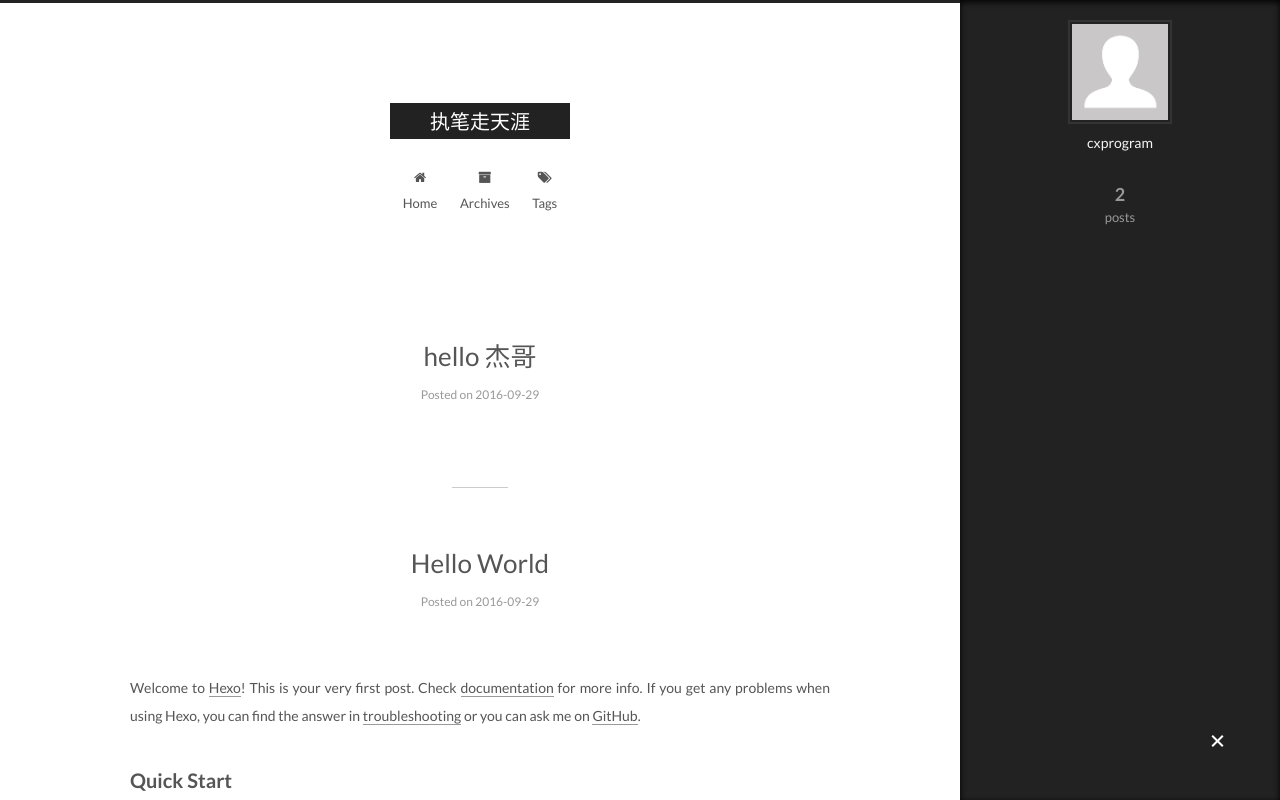
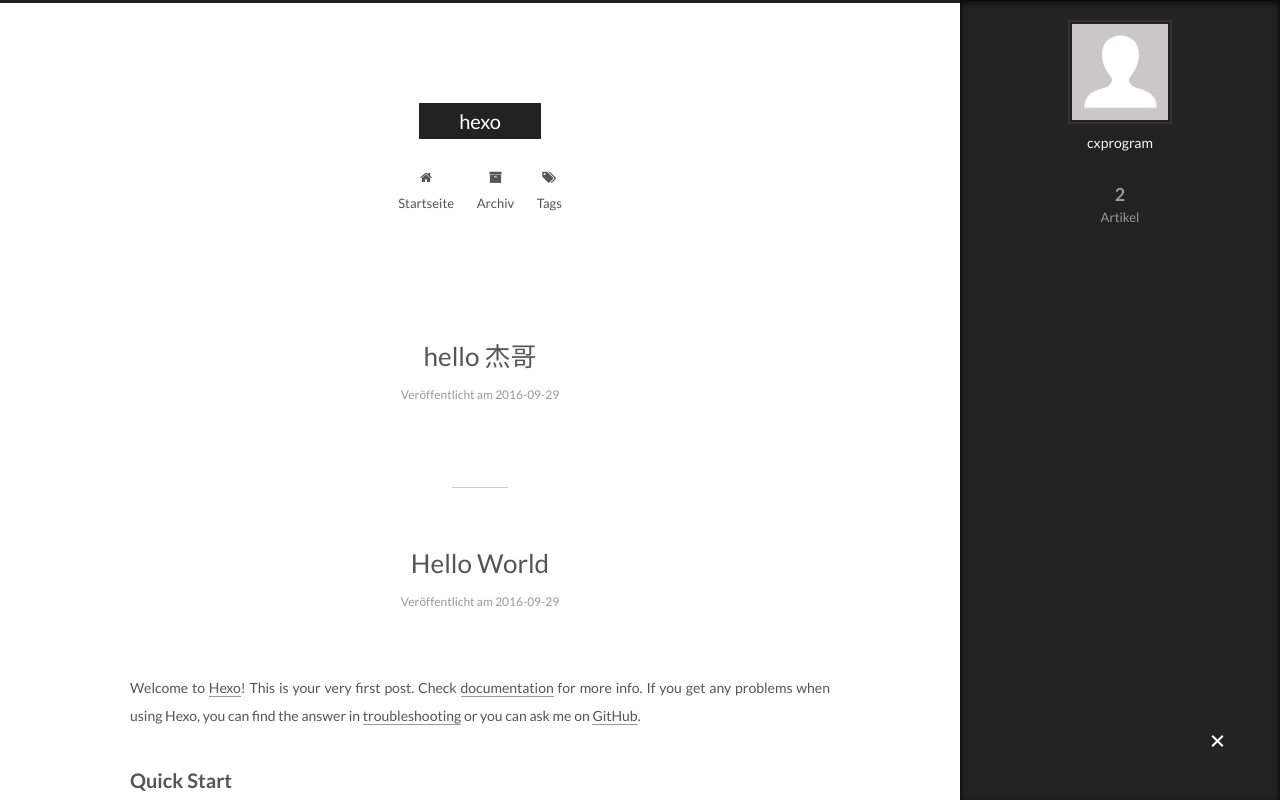
Before and after one commit to cxprograme/cxprograme.github.io, a plain HTML site: page index.html in a window 1280 px wide. Both pictures are taken after a click on the element 1217 px from the left and 742 px from the top of the page. Shown: the top 800 px of the page. Drawn offline with Linux system fonts and the light colour scheme.

Commit message:
Site updated: 2016-09-29 22:29:50

```diff
--- a/css/main.css
+++ b/css/main.css
@@ -1548,7 +1548,7 @@
   width: 4px;
   height: 4px;
   border-radius: 50%;
-  background: #ffd047;
+  background: #1bff21;
 }
 .links-of-blogroll {
   font-size: 13px;
--- a/index.html
+++ b/index.html
@@ -85,11 +85,11 @@
 
 
 <meta property="og:type" content="website">
-<meta property="og:title" content="执笔走天涯">
+<meta property="og:title" content="hexo">
 <meta property="og:url" content="http://yoursite.com/index.html">
-<meta property="og:site_name" content="执笔走天涯">
+<meta property="og:site_name" content="hexo">
 <meta name="twitter:card" content="summary">
-<meta name="twitter:title" content="执笔走天涯">
+<meta name="twitter:title" content="hexo">
 
 
 
@@ -112,7 +112,7 @@
 
   <link rel="canonical" href="http://yoursite.com/"/>
 
-  <title> 执笔走天涯 </title>
+  <title> hexo </title>
 </head>
 
 <body itemscope itemtype="http://schema.org/WebPage" lang="">
@@ -145,7 +145,7 @@
   <div class="custom-logo-site-title">
     <a href="/"  class="brand" rel="start">
       <span class="logo-line-before"><i></i></span>
-      <span class="site-title">执笔走天涯</span>
+      <span class="site-title">hexo</span>
       <span class="logo-line-after"><i></i></span>
     </a>
   </div>
@@ -172,7 +172,7 @@
 
               <i class="menu-item-icon fa fa-fw fa-home"></i> <br />
 
-            Home
+            Startseite
           </a>
         </li>
 
@@ -182,7 +182,7 @@
 
               <i class="menu-item-icon fa fa-fw fa-archive"></i> <br />
 
-            Archives
+            Archiv
           </a>
         </li>
 
@@ -248,7 +248,7 @@
             <span class="post-meta-item-icon">
               <i class="fa fa-calendar-o"></i>
             </span>
-            <span class="post-meta-item-text">Posted on</span>
+            <span class="post-meta-item-text">Veröffentlicht am</span>
             <time itemprop="dateCreated" datetime="2016-09-29T20:53:44+08:00" content="2016-09-29">
               2016-09-29
             </time>
@@ -341,7 +341,7 @@
             <span class="post-meta-item-icon">
               <i class="fa fa-calendar-o"></i>
             </span>
-            <span class="post-meta-item-text">Posted on</span>
+            <span class="post-meta-item-text">Veröffentlicht am</span>
             <time itemprop="dateCreated" datetime="2016-09-29T20:15:00+08:00" content="2016-09-29">
               2016-09-29
             </time>
@@ -451,7 +451,7 @@
           <div class="site-state-item site-state-posts">
             <a href="/archives">
               <span class="site-state-item-count">2</span>
-              <span class="site-state-item-name">posts</span>
+              <span class="site-state-item-name">Artikel</span>
             </a>
           </div>
 
@@ -498,7 +498,7 @@
 </div>
 
 <div class="powered-by">
-  Powered by <a class="theme-link" href="https://hexo.io">Hexo</a>
+  Erstellt mit  <a class="theme-link" href="https://hexo.io">Hexo</a>
 </div>
 
 <div class="theme-info">
```
Also changed, not shown: 2016/09/29/hello-world/index.html (+10 -10 lines), 2016/09/29/hello-杰哥/index.html (+11 -11 lines), archives/2016/09/index.html (+10 -10 lines), archives/2016/index.html (+10 -10 lines), archives/index.html (+10 -10 lines).
